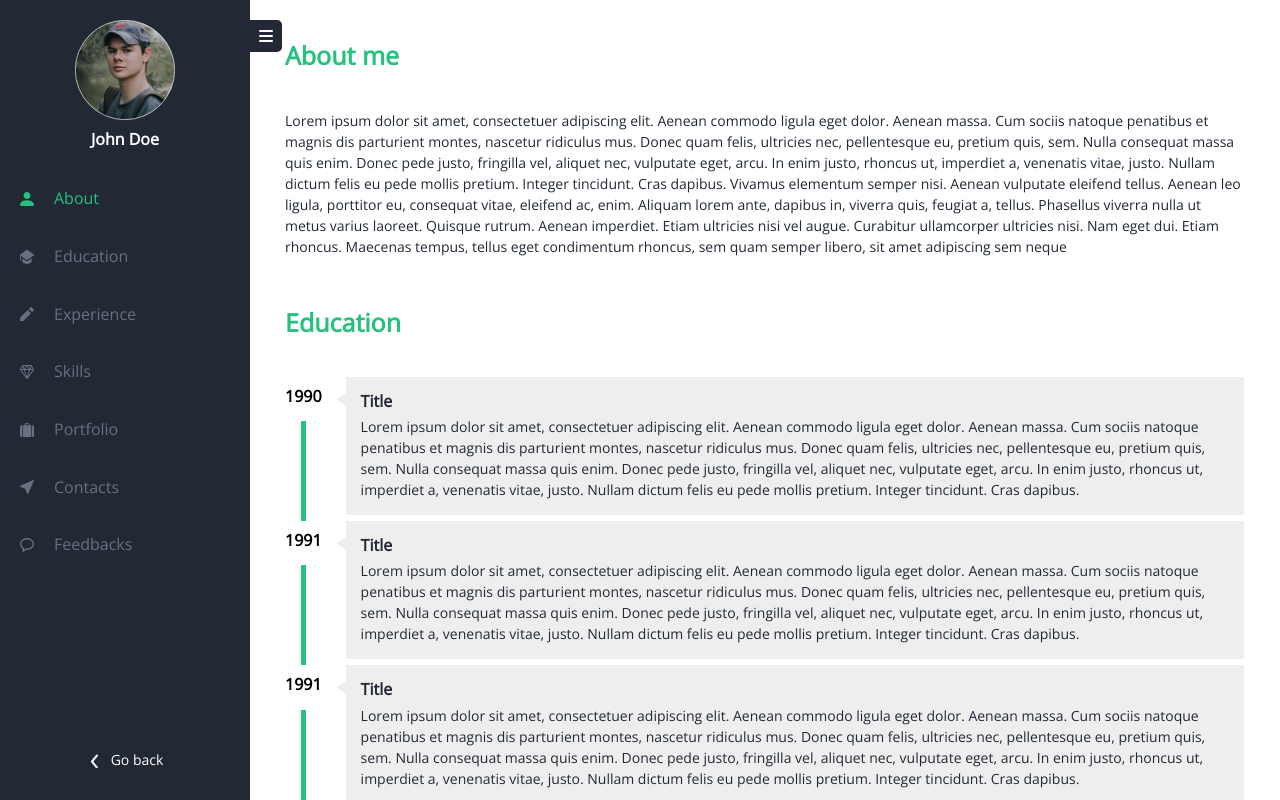
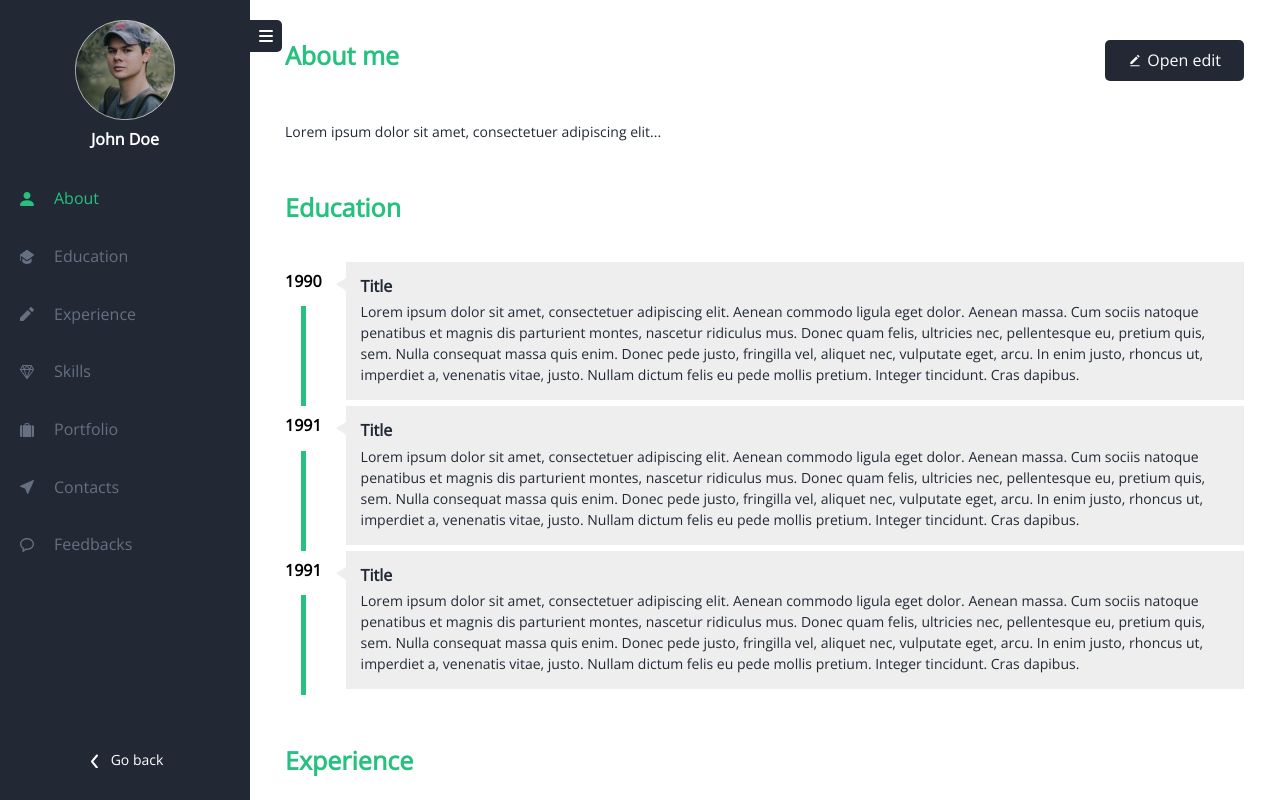
Before and after one commit to B0sto/CvTemplate, a Next.js app: page /CvTemplate in a window 1280 px wide. Built offline with nearby package versions, Linux system fonts and the light colour scheme.

Commit message:
added openEditBtn and add features

```diff
--- /dev/null
+++ b/components/atoms/AboutModal.tsx
@@ -0,0 +1,37 @@
+import React, { useState } from 'react'
+import SectionHeader from './SectionHeader';
+import SaveBtn from './SaveBtn';
+import CancelBtn from './CancelBtn';
+
+interface AboutModalProps {
+    initialText: string;
+    onClose: () => void;
+    onSave: (newText: string) => void;
+}
+
+const AboutModal = ({ initialText, onClose, onSave }: AboutModalProps) => {
+    const [text, setText] = useState(initialText);
+
+    const handleSave = () => {
+      onSave(text);
+    };
+
+    return (
+      <div className="fixed inset-0 bg-black/70 flex items-center justify-center z-50">
+        <div className="bg-white p-6 rounded-[10px] w-full max-w-[600px] h-auto">
+          <SectionHeader header="About me" />
+          <textarea
+            value={text}
+            onChange={(e) => setText(e.target.value)}
+            className="w-full h-[200px] border p-[10px] text-sm resize-none border-[#26C17E] mt-[5px] font-opensans focus:outline-none focus:ring-2 focus:ring-[#26C17E]"
+          />
+          <div className="flex gap-x-[7px] mt-4 justify-end">
+            <SaveBtn onClick={handleSave}/>
+            <CancelBtn onClick={onClose}/>
+          </div>
+        </div>
+      </div>
+    );
+  };
+
+  export default AboutModal;
--- /dev/null
+++ b/components/atoms/CancelBtn.tsx
@@ -0,0 +1,15 @@
+import React from 'react'
+
+interface CancelBtnProps {
+    onClick: () => void;
+}
+
+const CancelBtn = ({onClick}: CancelBtnProps) => {
+  return (
+    <button onClick={onClick} className='px-[20px] py-[10px] bg-[#be1a1a] rounded-[5px] text-[#FFF] font-opensans cursor-pointer'>
+        Cancel
+    </button>
+  )
+}
+
+export default CancelBtn
--- /dev/null
+++ b/components/atoms/OpenEditBtn.tsx
@@ -0,0 +1,18 @@
+import OpenEditIcon from '@/public/OpenEditIcon'
+import React from 'react'
+
+interface OpenEditBtnProps {
+    onClick: () => void;
+}
+
+const OpenEditBtn = ({onClick}: OpenEditBtnProps) => {
+  return (
+    <button onClick={onClick}  className='px-[23px] py-[11px] bg-[#222935] rounded-[5px] flex items-center gap-x-[5px] cursor-pointer'>
+        <OpenEditIcon/>
+        <span className='font-opensans leading-[19.2px] text-[#FFF]'>Open edit</span>
+
+    </button>
+  )
+}
+
+export default OpenEditBtn
--- a/components/atoms/PortfolioProject.tsx
+++ b/components/atoms/PortfolioProject.tsx
@@ -18,7 +18,6 @@ const PortfolioProject: React.FC<PortfolioProjectProps> = ({
 }) => {
     return (
         <div className="w-full flex flex-col lg:flex-row gap-[20px] items-stretch">
-            {/* Main Image */}
             <div className="relative w-full lg:w-1/3 aspect-[308/190]">
                 <Image
                     src={`/${imageMain}`}
@@ -29,7 +28,6 @@ const PortfolioProject: React.FC<PortfolioProjectProps> = ({
                 />
             </div>
 
-            {/* Text Content */}
             <div className="w-full lg:w-1/3 border border-[#DDD] p-[20px] flex flex-col gap-y-[10px] justify-between">
                 <div>
                     <h3 className="font-opensans font-bold text-[#26C17E] leading-[19.2px]">
@@ -49,7 +47,6 @@ const PortfolioProject: React.FC<PortfolioProjectProps> = ({
                 </a>
             </div>
 
-            {/* Secondary Image */}
             <div className="relative w-full lg:w-1/3 aspect-[308/190]">
                 <Image
                     src={`/${imageSecondary}`}
--- /dev/null
+++ b/components/atoms/SaveBtn.tsx
@@ -0,0 +1,15 @@
+import React from 'react'
+
+interface SaveBtnProps {
+    onClick: () => void
+}
+
+const SaveBtn = ({onClick}: SaveBtnProps) => {
+  return (
+    <button onClick={onClick} className='px-[20px] py-[10px] bg-[#222935] rounded-[5px] text-[#FFF] font-opensans cursor-pointer'>
+        Save
+    </button>
+  )
+}
+
+export default SaveBtn
--- a/components/atoms/SkillMeter.tsx
+++ b/components/atoms/SkillMeter.tsx
@@ -12,7 +12,6 @@ const SkillMeter = () => {
     <div className="relative w-full h-[60px]">
       <div className="absolute top-[20px] w-full h-[1px] bg-[#667081]" />
 
-      {/* Tick marks */}
       {marks.map(({ value }, index) => (
         <div
           key={index}
--- a/components/moleculs/AboutSection.tsx
+++ b/components/moleculs/AboutSection.tsx
@@ -1,13 +1,32 @@
-import React from 'react'
+import React, { useState } from 'react'
 import SectionHeader from '../atoms/SectionHeader'
+import OpenEditBtn from '../atoms/OpenEditBtn'
+import AboutModal from '../atoms/AboutModal'
 
 const AboutSection = () => {
+  const [isModalOpen, setIsModalOpen] = useState(false);
+  const [aboutText, setAboutText] = useState('Lorem ipsum dolor sit amet, consectetuer adipiscing elit...');
+
   return (
-    <section className='flex flex-col gap-y-[40px]'>
-        <SectionHeader header='About me'/>
-        <p className='text-[#222935] text-[14px] font-opensans leading-[21px]'>Lorem ipsum dolor sit amet, consectetuer adipiscing elit. Aenean commodo ligula eget dolor. Aenean massa. Cum sociis natoque penatibus et magnis dis parturient montes, nascetur ridiculus mus. Donec quam felis, ultricies nec, pellentesque eu, pretium quis, sem. Nulla consequat massa quis enim. Donec pede justo, fringilla vel, aliquet nec, vulputate eget, arcu. In enim justo, rhoncus ut, imperdiet a, venenatis vitae, justo. Nullam dictum felis eu pede mollis pretium. Integer tincidunt. Cras dapibus. Vivamus elementum semper nisi. Aenean vulputate eleifend tellus. Aenean leo ligula, porttitor eu, consequat vitae, eleifend ac, enim. Aliquam lorem ante, dapibus in, viverra quis, feugiat a, tellus. Phasellus viverra nulla ut metus varius laoreet. Quisque rutrum. Aenean imperdiet. Etiam ultricies nisi vel augue. Curabitur ullamcorper ultricies nisi. Nam eget dui. Etiam rhoncus. Maecenas tempus, tellus eget condimentum rhoncus, sem quam semper libero, sit amet adipiscing sem neque</p>
+    <section className="flex flex-col gap-y-[40px]">
+      <div className="about_wrapper flex justify-between">
+        <SectionHeader header="About me" />
+        <OpenEditBtn onClick={() => setIsModalOpen(true)} />
+      </div>
+      <p className="text-[#222935] text-[14px] font-opensans leading-[21px]">{aboutText}</p>
+
+      {isModalOpen && (
+        <AboutModal
+          initialText={aboutText}
+          onClose={() => setIsModalOpen(false)}
+          onSave={(newText) => {
+            setAboutText(newText);
+            setIsModalOpen(false);
+          }}
+        />
+      )}
     </section>
-  )
-}
+  );
+};
 
-export default AboutSection
+export default AboutSection;
--- a/package.json
+++ b/package.json
@@ -1,5 +1,5 @@
 {
-  "name": "CvTemplate",
+  "name": "cvtemplate",
   "version": "0.1.0",
   "private": true,
   "scripts": {
@@ -16,7 +16,7 @@
   },
   "devDependencies": {
     "@tailwindcss/postcss": "^4",
-    "@types/node": "^20",
+    "@types/node": "^20.17.32",
     "@types/react": "^19",
     "@types/react-dom": "^19",
     "@types/react-scroll": "^1.8.10",
--- /dev/null
+++ b/public/OpenEditIcon.tsx
@@ -0,0 +1,11 @@
+import React from 'react'
+
+const OpenEditIcon = () => {
+    return (
+        <svg width="14" height="15" viewBox="0 0 14 15" fill="none" xmlns="http://www.w3.org/2000/svg">
+            <path fill-rule="evenodd" clip-rule="evenodd" d="M2.91671 12.1667H11.0834C11.2381 12.1667 11.3865 12.2281 11.4959 12.3375C11.6052 12.4469 11.6667 12.5953 11.6667 12.75C11.6667 12.9047 11.6052 13.0531 11.4959 13.1625C11.3865 13.2719 11.2381 13.3334 11.0834 13.3334H2.91671C2.762 13.3334 2.61362 13.2719 2.50423 13.1625C2.39483 13.0531 2.33337 12.9047 2.33337 12.75C2.33337 12.5953 2.39483 12.4469 2.50423 12.3375C2.61362 12.2281 2.762 12.1667 2.91671 12.1667ZM2.33337 9.25002L8.16671 3.41669L9.91671 5.16669L4.08337 11H2.33337V9.25002ZM8.75004 2.83335L9.91671 1.66669L11.6667 3.41669L10.4995 4.58394L8.75004 2.83335Z" fill="white" />
+        </svg>
+    )
+}
+
+export default OpenEditIcon
```
Also changed, not shown: 1 other file (tests, documents, lock files or other folders).
